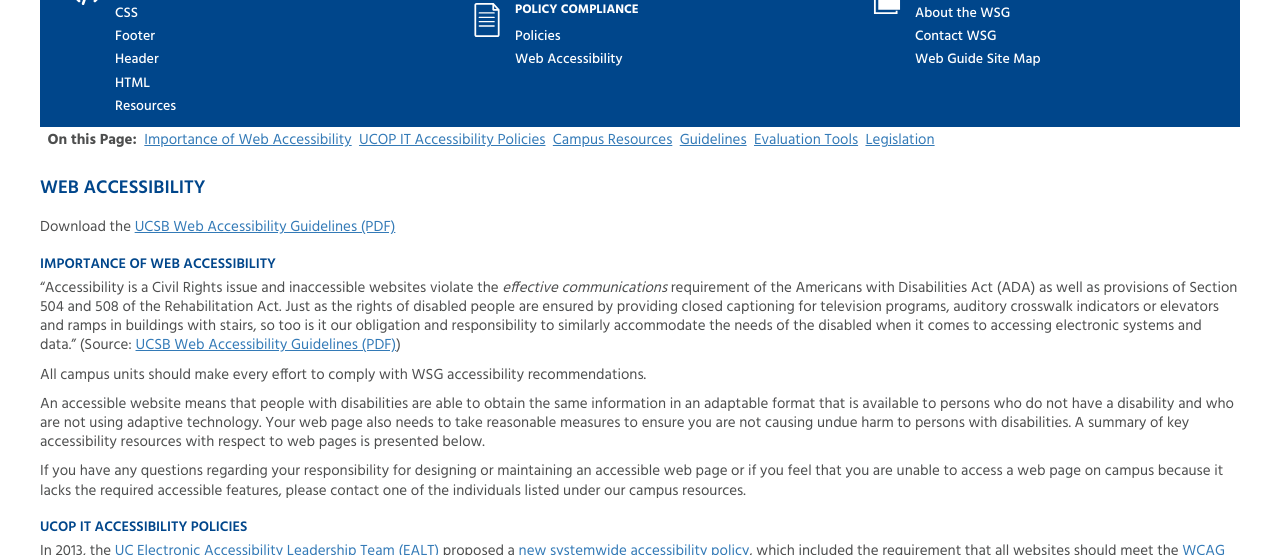
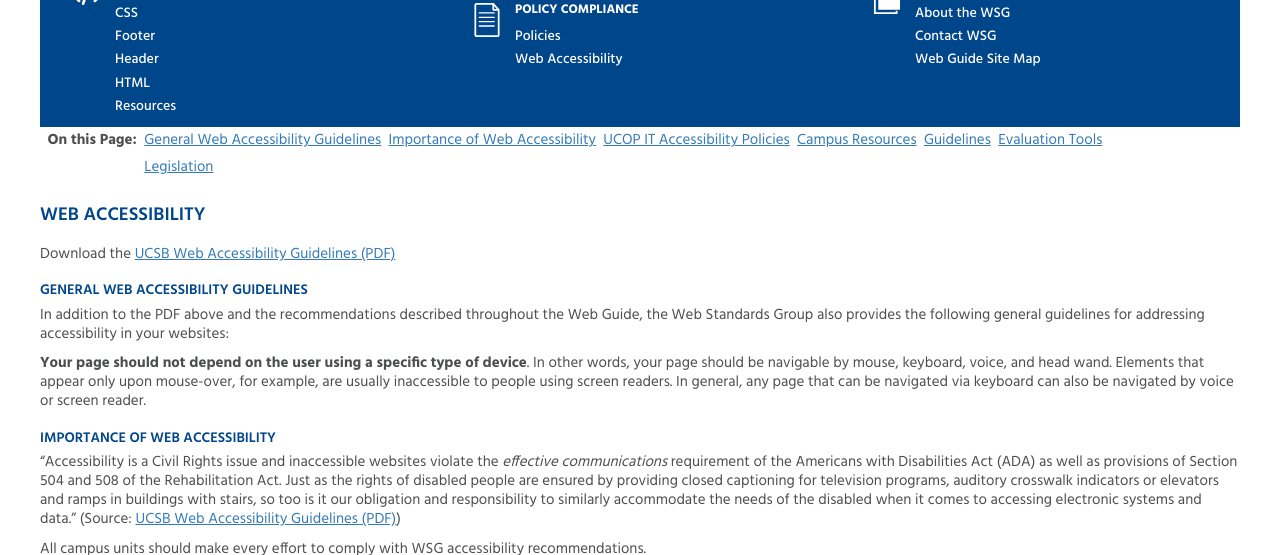
Before and after one commit to ucsb/webguide, a Jekyll site: the page built from web-accessibility.md, in a window 1280 px wide and 900 px high, cut to the strip 345-900 px from the top of the window. Built offline with Jekyll 4.4.1, drawn with Linux system fonts in a browser that asks for light colours.

Commit message:
Added note about designing for device independence

```diff
--- a/web-accessibility.md
+++ b/web-accessibility.md
@@ -5,6 +5,18 @@
 ---
 
 Download the [UCSB Web Accessibility Guidelines (PDF)](/media/web-accessibility-guidelines.pdf)
+
+### General Web Accessibility Guidelines
+
+In addition to the PDF above and the recommendations described throughout the Web
+Guide, the Web Standards Group also provides the following general guidelines for
+addressing accessibility in your websites:
+
+**Your page should not depend on the user using a specific type of device**.
+In other words, your page should be navigable by mouse, keyboard, voice, and
+head wand. Elements that appear only upon mouse-over, for example, are usually
+inaccessible to people using screen readers. In general, any page that can be
+navigated via keyboard can also be navigated by voice or screen reader.
 
 ### Importance of Web Accessibility
 
```
